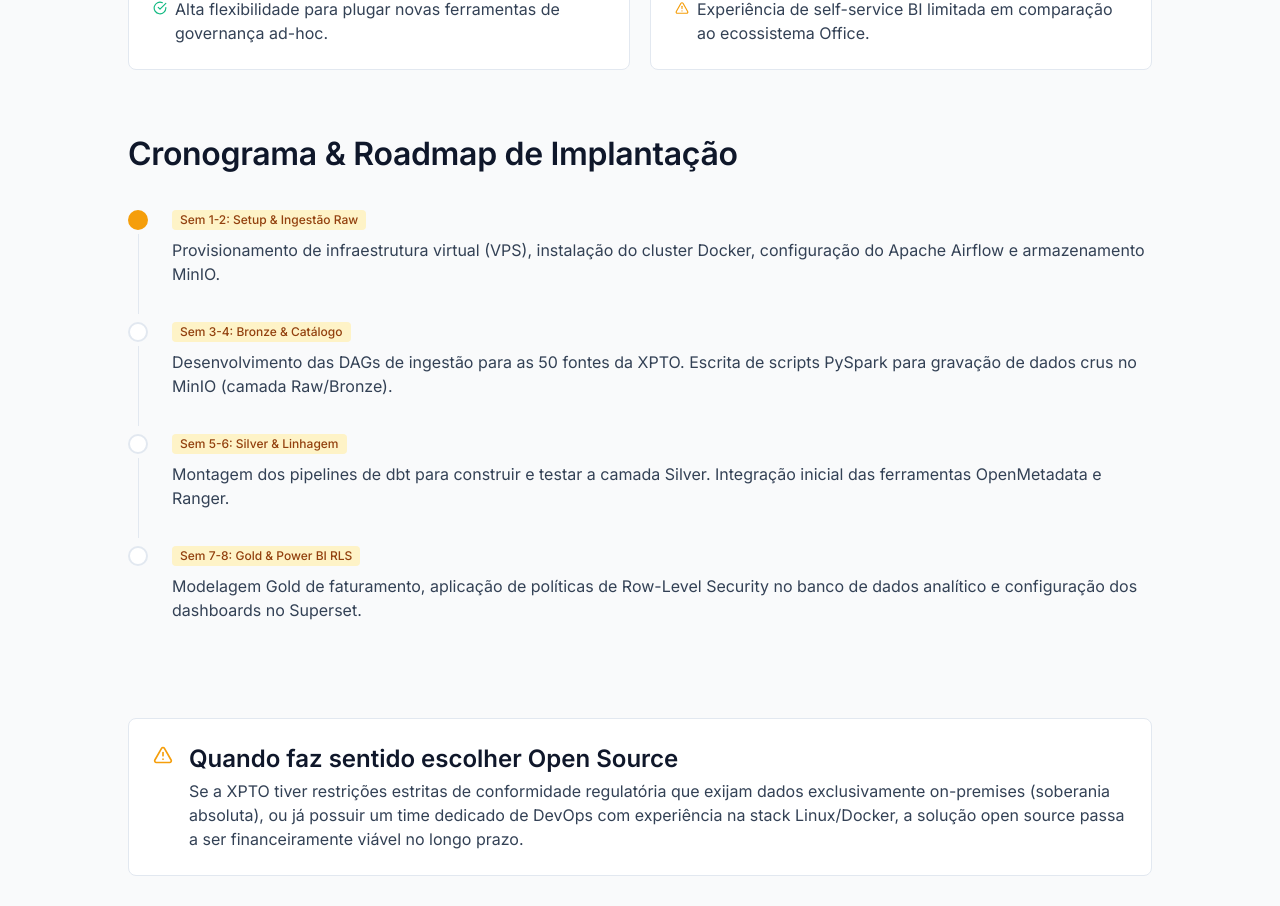
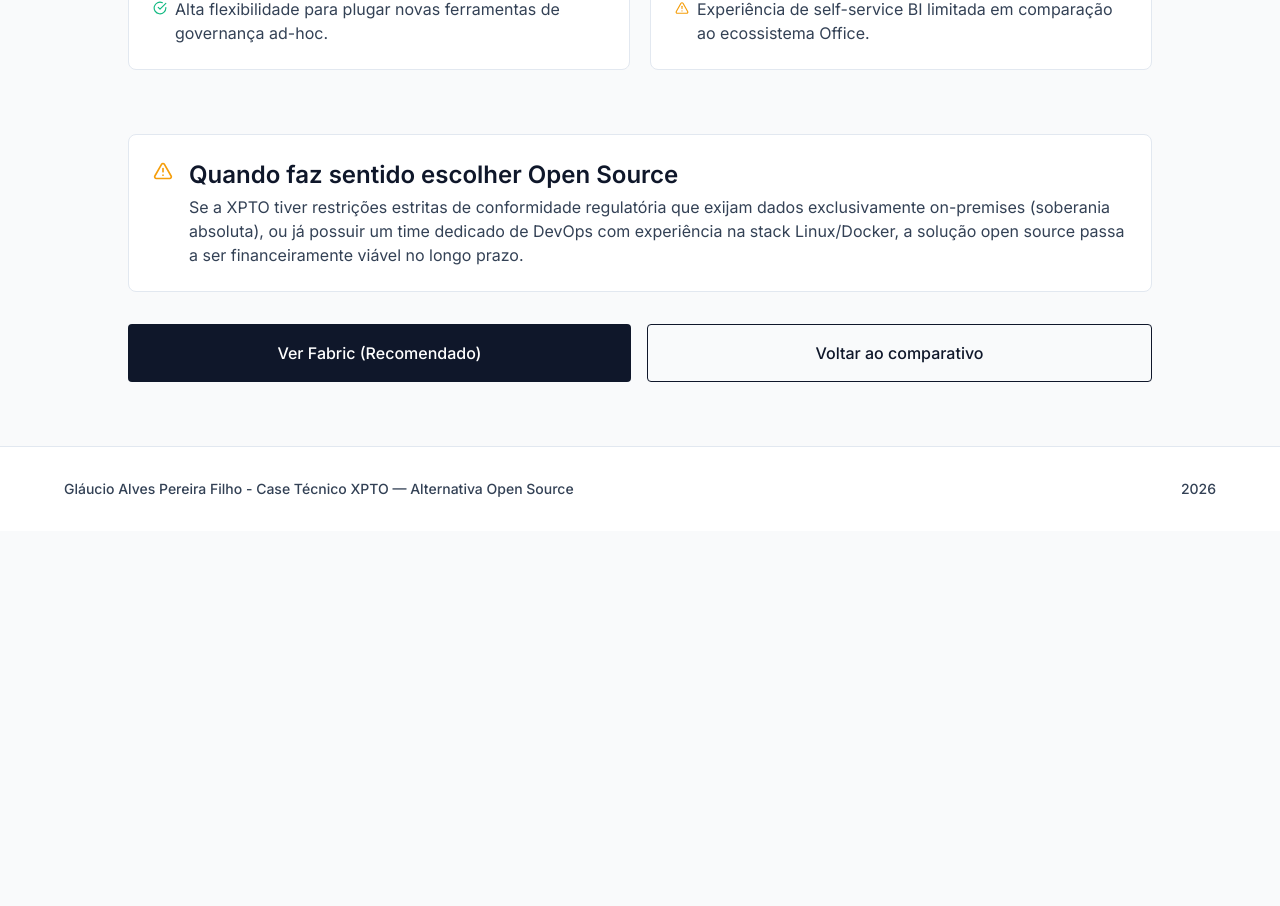
Before and after one commit to glauciofilho/XPTO, a React (Vite) app: page /pt/opensource in a window 1280 px wide. Shown: the part 3680-4586 px from the top of the page. After the commit the page ends 4211 px from the top, so only its background shows below. Built offline with nearby package versions, Linux system fonts and the light colour scheme.

Commit message:
Comment out implementation timeline section

```diff
--- a/src/pages/OpenSource.jsx
+++ b/src/pages/OpenSource.jsx
@@ -267,7 +267,7 @@ graph TD
         </motion.div>
 
         {/* Implementation timeline */}
-        <motion.div
+        {/*<motion.div
           initial={{ opacity: 0, y: 16 }}
           animate={{ opacity: 1, y: 0 }}
           transition={{ delay: 0.5 }}
@@ -277,7 +277,7 @@ graph TD
           <div className="space-y-0">
             {timeline.map((step, idx) => (
               <div key={step.week} className="flex gap-6">
-                {/* Timeline line */}
+                {/* Timeline line }
                 <div className="flex flex-col items-center">
                   <div className={`h-5 w-5 rounded-full border-2 flex-shrink-0 mt-1 ${
                     idx === 0 ? 'border-secondary bg-secondary' : 'border-outline dark:border-slate-800 bg-white dark:bg-slate-950'
@@ -286,7 +286,7 @@ graph TD
                     <div className="flex-1 w-px bg-outline dark:bg-slate-800 mt-1 mb-1" />
                   )}
                 </div>
-                {/* Content */}
+                {/* Content }
                 <div className="pb-8">
                   <span className="badge-amber mb-2 inline-block">{step.week}</span>
                   <p className="text-body-md text-tertiary dark:text-slate-400">{step.desc}</p>
@@ -295,7 +295,7 @@ graph TD
             ))}
           </div>
         </motion.div>
-
+        */}
         {/* Alternative scenario note */}
         <motion.div
           initial={{ opacity: 0 }}
```
